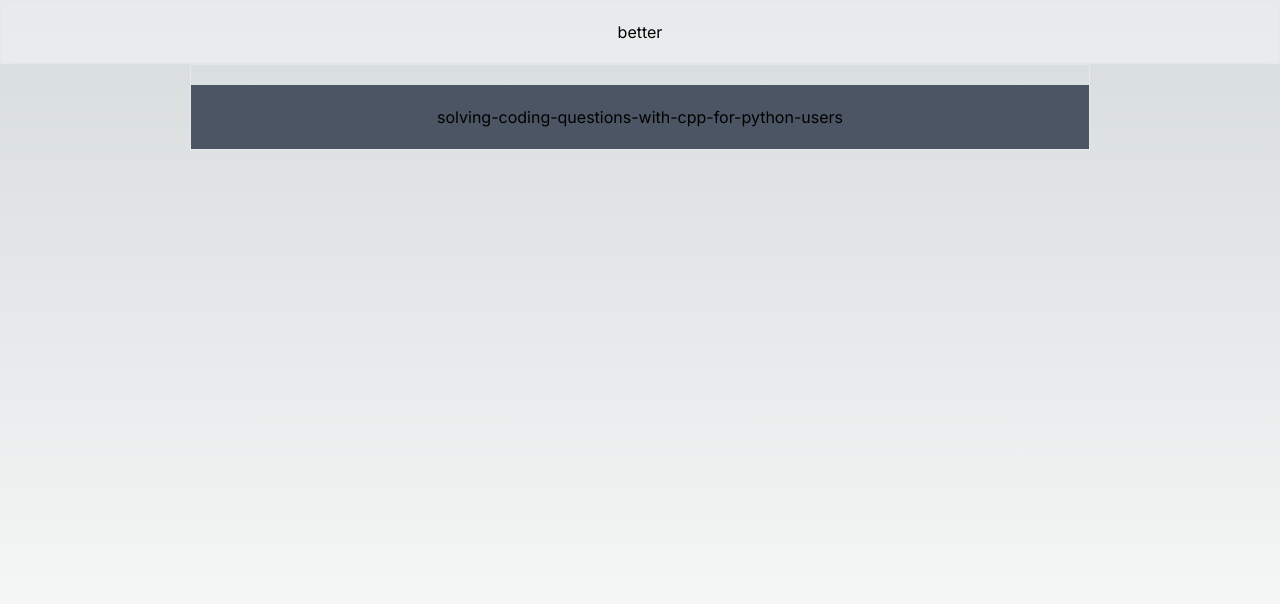
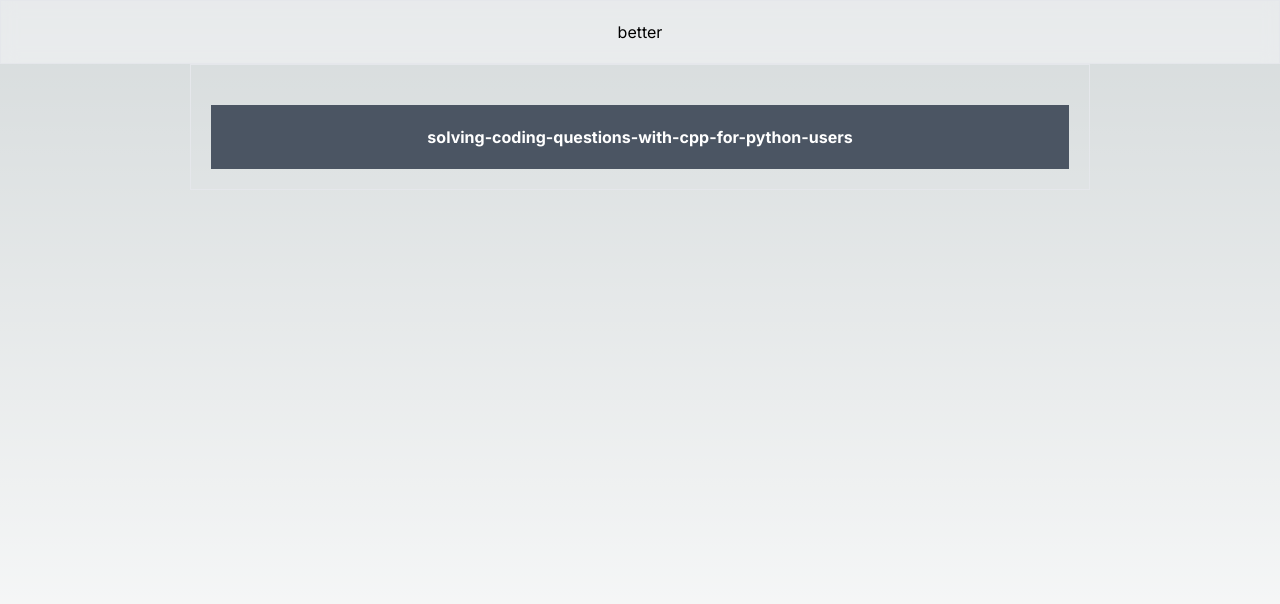
Before and after one commit to gzbfgjf2/gzbfgjf2.github.io, a Next.js app: page / in a window 1280 px wide. Shown: the top 604 px of the page. Built offline with nearby package versions, Linux system fonts and the light colour scheme.

Commit message:
Improve header and padding

```diff
--- a/src/app/blog/[...slug]/layout.tsx
+++ b/src/app/blog/[...slug]/layout.tsx
@@ -6,7 +6,7 @@ export default function RootLayout({
   return (
     <div
       className={
-        " p-1 prose lg:prose-lg max-w-none prose-pre:p-0 prose-pre:rounded-none prose-pre:m-0 prose-code:py-20 "
+        "prose lg:prose-lg max-w-none overflow-clip prose-pre:p-0 prose-pre:rounded-none prose-pre:m-0 prose-code:py-2 "
       }
     >
       {children}
--- a/src/app/layout.tsx
+++ b/src/app/layout.tsx
@@ -18,13 +18,13 @@ export default function RootLayout({
   return (
     <html lang="en">
       <body className={inter.className}>
-        <div className="text-center backdrop-blur border justify-center bg-gray-50/50 h-16 flex items-center">
+        <div className="text-center backdrop-blur border justify-center bg-gray-50/50 h-16 flex items-center top-0 sticky">
           <Link href="/" className="">
             better
           </Link>
         </div>
         <div className="flex justify-center">
-          <div className=" border w-screen sm:w-[640px] md:w-[700px] lg:w-[900px] ">
+          <div className=" border w-screen sm:w-[640px] md:w-[700px] lg:w-[900px] p-5">
             {children}
           </div>
         </div>
--- a/src/app/page.tsx
+++ b/src/app/page.tsx
@@ -8,7 +8,7 @@ export default function Home() {
       {posts.map((x) => (
         <div
           key={x.id}
-          className="bg-gray-600 w-full text-center p-5 [&:not(:last-child)]:mb-5 flex flex-col"
+          className="bg-gray-600 w-full text-center p-5 font-bold text-white [&:not(:last-child)]:mb-5 flex flex-col"
         >
           <Link href={`/blog/${x.id}`} key={x.id}>
             {x.id}
```
